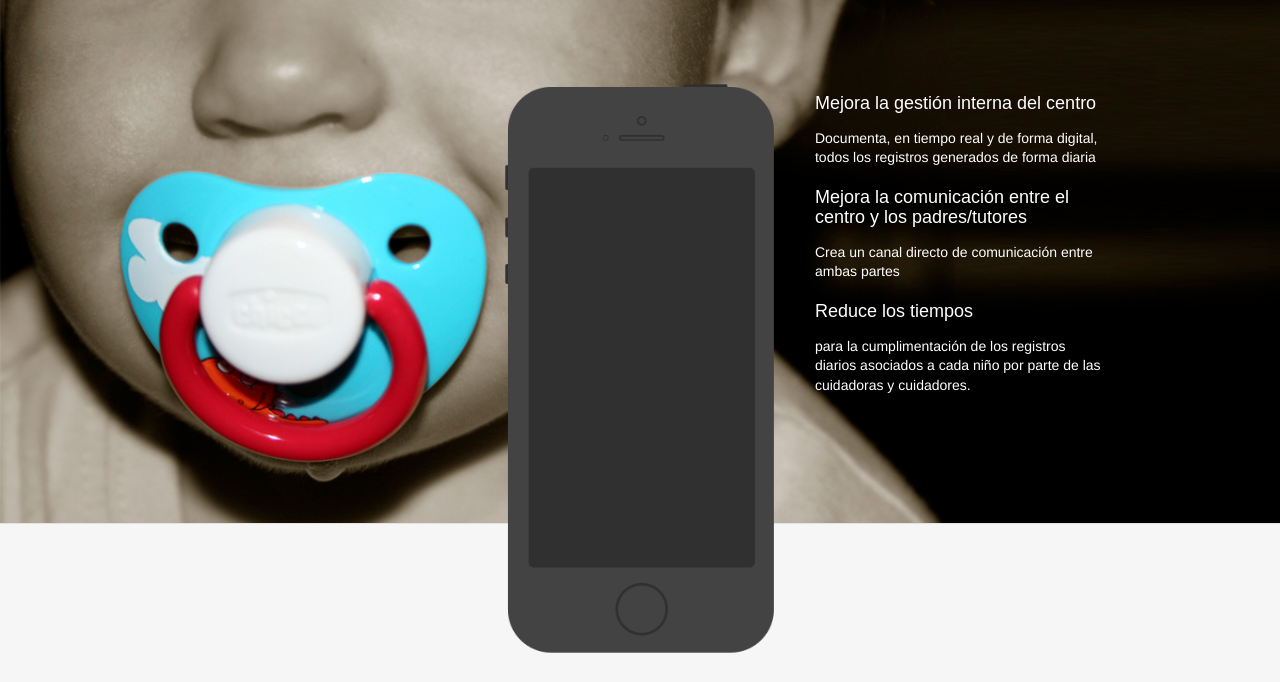
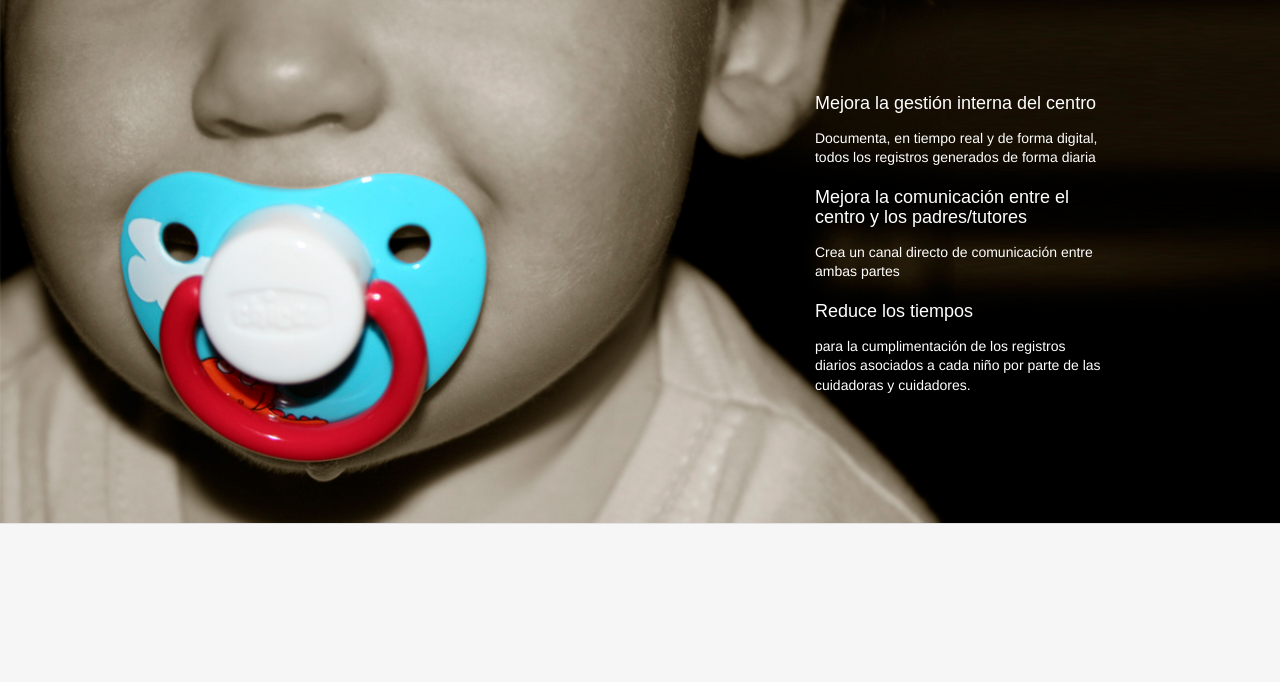
Before and after one commit to michogar/pequeconnect, a plain HTML site: page index.html in a window 1280 px wide. Shown: the part 118-800 px from the top of the page. Drawn offline with Linux system fonts and the light colour scheme; a web font is replaced by a local one.

Commit message:
Escondido el teléfono de la portada

```diff
--- a/index.html
+++ b/index.html
@@ -62,7 +62,7 @@
 					<div class="row">
 						<div class="col-md-4"></div>
 						<div class="col-md-4">
-							<img src="img/iphone5.png" alt="" class="img-iphone img-responsive">
+							<img src="img/iphone5.png" alt="" class="img-iphone img-responsive" style="display:none;">
 						</div>
 						<div class="col-md-4">
 							<div class="desc-right">
```
